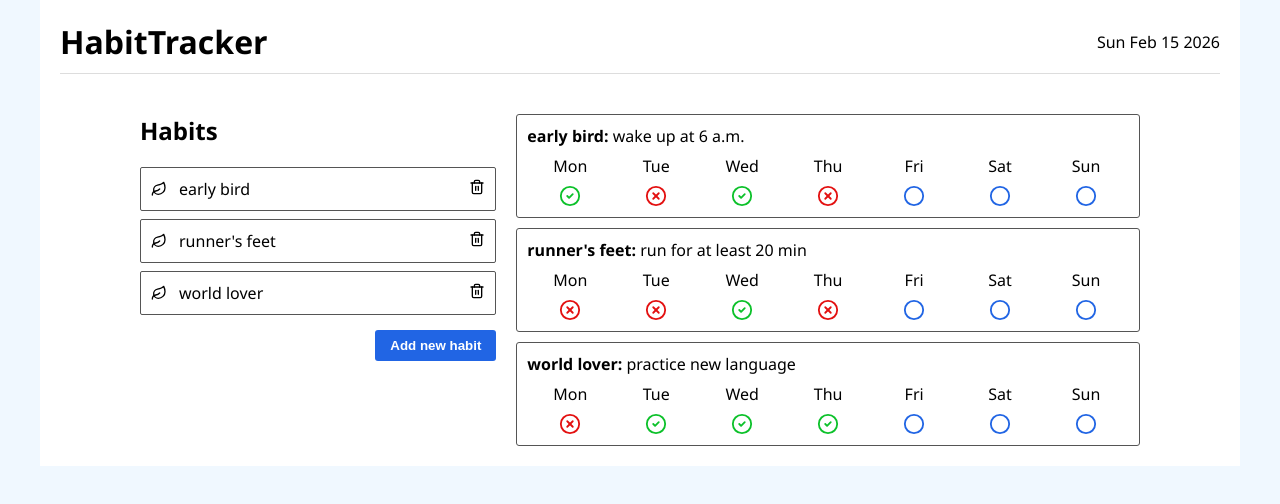
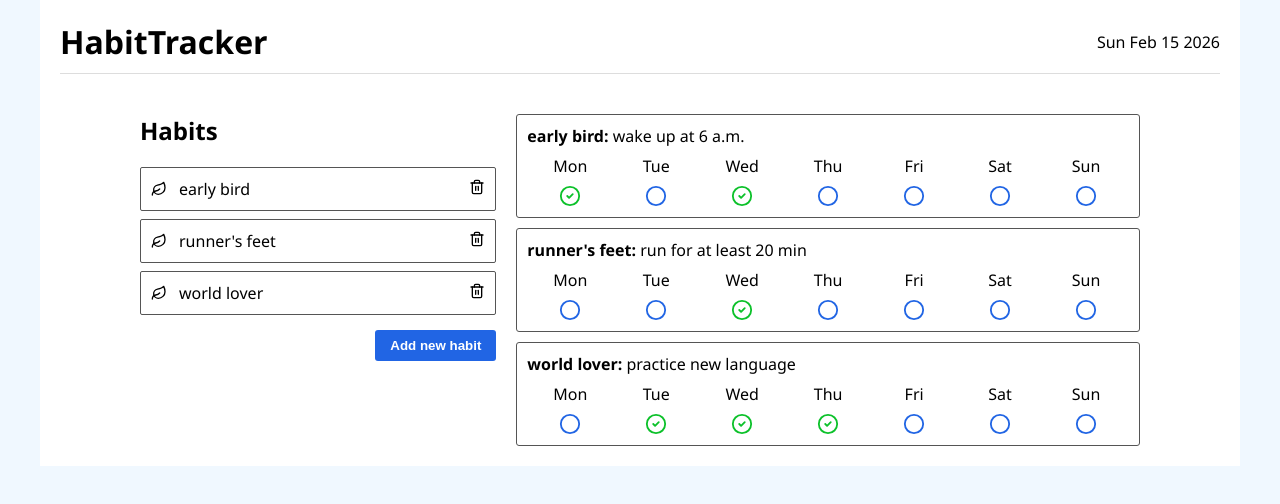
Before and after one commit to myrsfrvr/react-habit-tracker, a React (Create React App) app: page / in a window 1280 px wide. Shown: the top 504 px of the page. Built offline with nearby package versions, Linux system fonts and the light colour scheme.

Commit message:
feat: add tracking functionality

```diff
--- a/src/components/App.js
+++ b/src/components/App.js
@@ -9,19 +9,19 @@ const initialHabits = [
     id: 5678,
     title: 'early bird',
     description: 'wake up at 6 a.m.',
-    checkList: ['check', 'x', 'check', 'x', 'empty', 'empty', 'empty'],
+    checkList: ['check', 'empty', 'check', 'empty', 'empty', 'empty', 'empty'],
   },
   {
     id: 2345,
     title: "runner's feet",
     description: 'run for at least 20 min',
-    checkList: ['x', 'x', 'check', 'x', 'empty', 'empty', 'empty'],
+    checkList: ['empty', 'empty', 'check', 'empty', 'empty', 'empty', 'empty'],
   },
   {
     id: 8943,
     title: 'world lover',
     description: 'practice new language',
-    checkList: ['x', 'check', 'check', 'check', 'empty', 'empty', 'empty'],
+    checkList: ['empty', 'check', 'check', 'check', 'empty', 'empty', 'empty'],
   },
 ];
 
@@ -38,6 +38,23 @@ export default function App() {
     setShowAddHabit(false);
   }
 
+  function handleToggleHabit(id, dayIndex) {
+    setHabits(habits =>
+      habits.map(habit => {
+        if (habit.id !== id) return habit;
+
+        let newCheckList = [...habit.checkList];
+
+        newCheckList[dayIndex] =
+          newCheckList[dayIndex] === 'check' ? 'empty' : 'check';
+        return {
+          ...habit,
+          checkList: newCheckList,
+        };
+      }),
+    );
+  }
+
   return (
     <div className="container">
       <Logo />
@@ -52,7 +69,7 @@ export default function App() {
             {showAddHabit ? 'Close' : 'Add new habit'}
           </button>
         </div>
-        <TrackHabitsList habits={habits} />
+        <TrackHabitsList habits={habits} onToggleHabit={handleToggleHabit} />
       </div>
     </div>
   );
--- a/src/components/TrackHabit.js
+++ b/src/components/TrackHabit.js
@@ -2,7 +2,7 @@ import { LuCircle } from 'react-icons/lu';
 import { LuCircleCheck } from 'react-icons/lu';
 import { LuCircleX } from 'react-icons/lu';
 
-export default function TrackHabit({ habit }) {
+export default function TrackHabit({ habit, onToggleHabit }) {
   const days = ['Mon', 'Tue', 'Wed', 'Thu', 'Fri', 'Sat', 'Sun'];
 
   return (
@@ -16,11 +16,21 @@ export default function TrackHabit({ habit }) {
         ))}
       </div>
       <div className="check-list">
-        {habit.checkList.map(el => {
+        {habit.checkList.map((el, i) => {
           if (el === 'check')
-            return <LuCircleCheck className="icon icon-check" />;
-          else if (el === 'x') return <LuCircleX className="icon icon-x" />;
-          else return <LuCircle className="icon icon-empty" />;
+            return (
+              <LuCircleCheck
+                className="icon icon-check"
+                onClick={() => onToggleHabit(habit.id, i)}
+              />
+            );
+          else
+            return (
+              <LuCircle
+                className="icon icon-empty"
+                onClick={() => onToggleHabit(habit.id, i)}
+              />
+            );
         })}
         {/* <LuCircleX className="icon icon-x" />
         <LuCircleCheck className="icon icon-check" />
--- a/src/components/TrackHabitsList.js
+++ b/src/components/TrackHabitsList.js
@@ -1,10 +1,14 @@
 import TrackHabit from './TrackHabit';
 
-export default function TrackHabitsList({ habits }) {
+export default function TrackHabitsList({ habits, onToggleHabit }) {
   return (
     <div className="track-list">
       {habits.map(habit => (
-        <TrackHabit habit={habit} key={habit.id} />
+        <TrackHabit
+          habit={habit}
+          key={habit.id}
+          onToggleHabit={onToggleHabit}
+        />
       ))}
     </div>
   );
```
